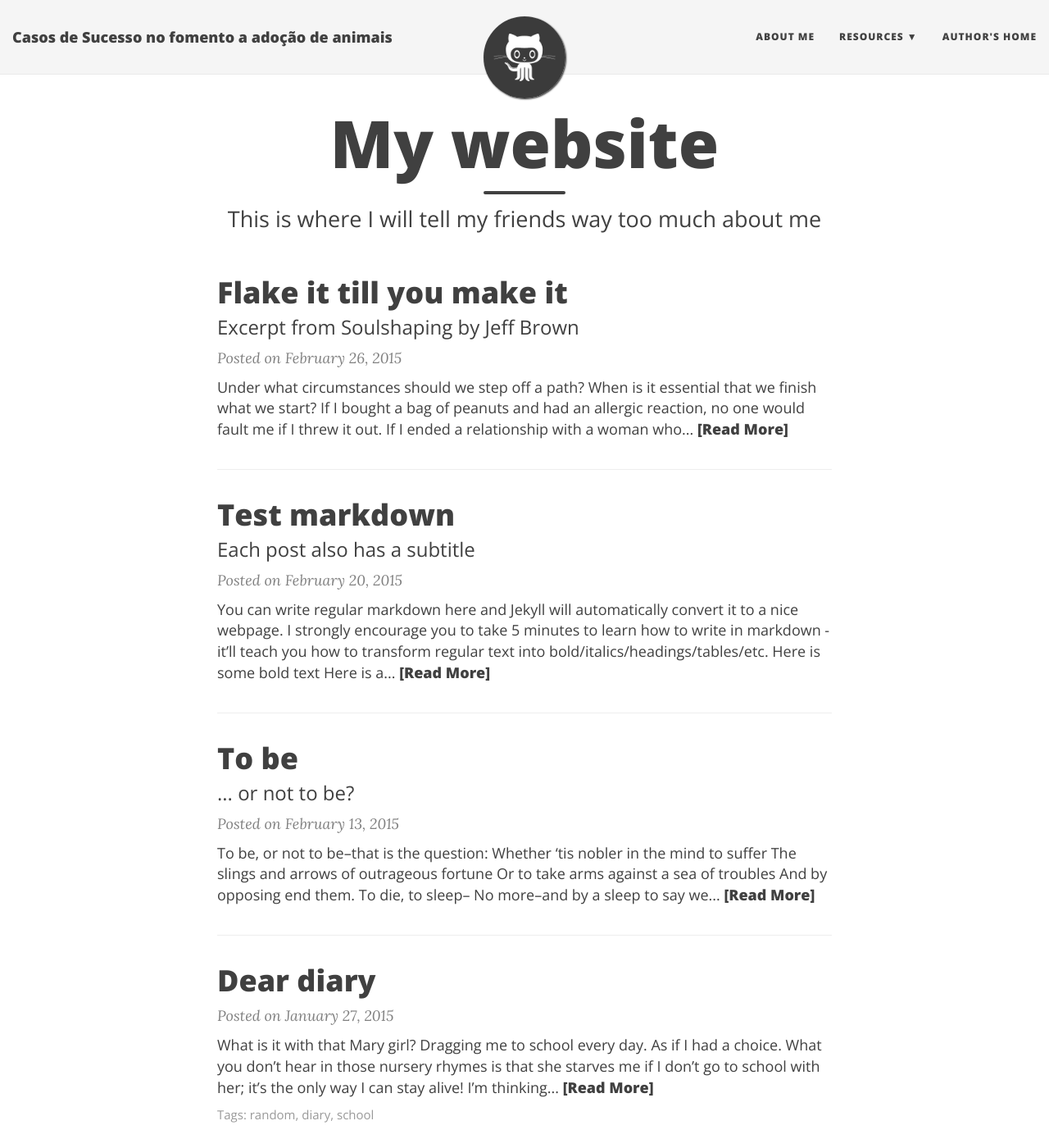
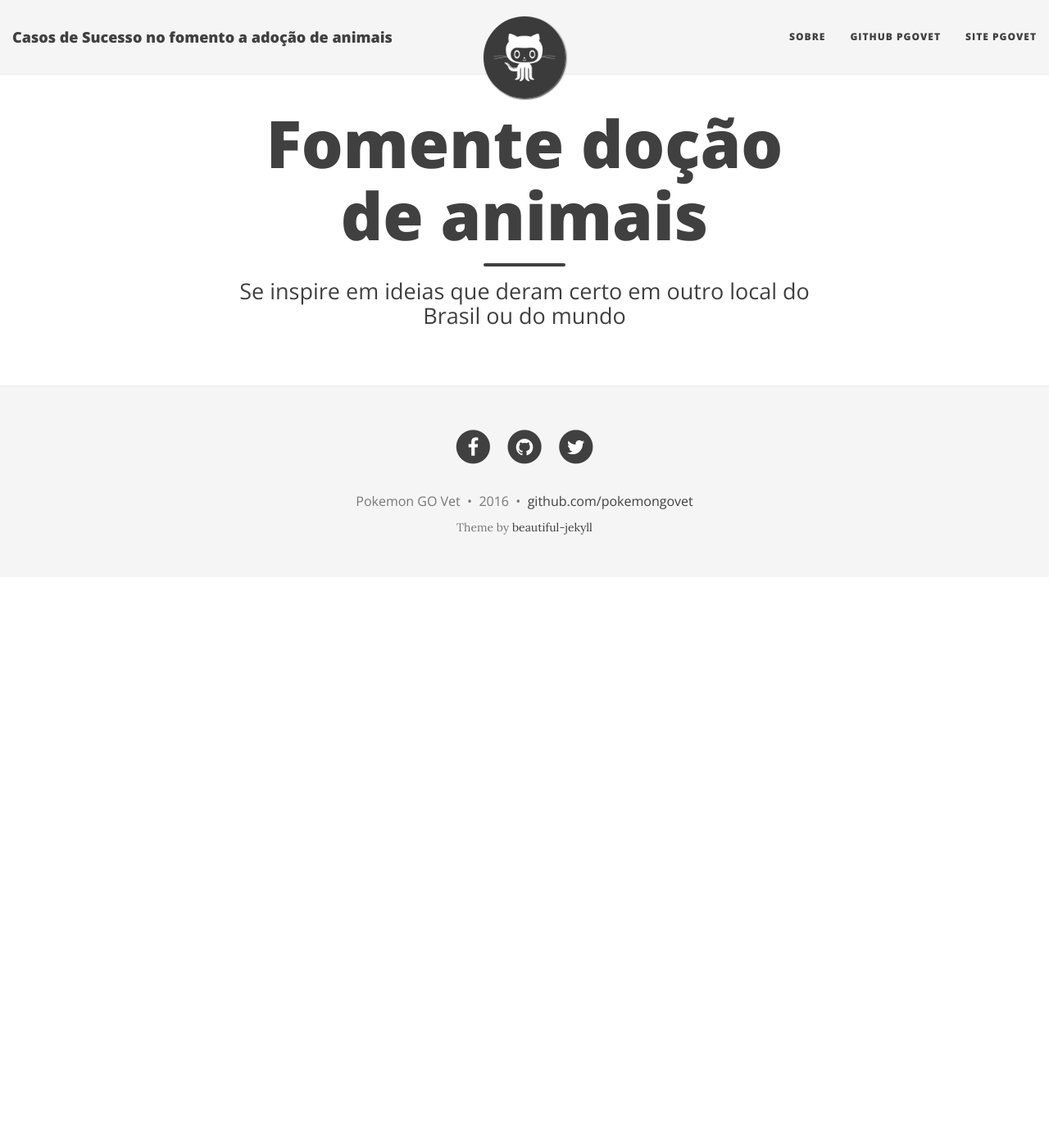
Before and after one commit to pokemongovet/casos-de-sucesso-na-adocao-de-animais, a Jekyll site: the page built from index.html, in a window 1280 px wide and 1400 px high. Shown: the whole window at 82% size. Built offline with Jekyll 4.4.1, drawn with Linux system fonts in a browser that asks for light colours; nearby versions of some CDN libraries; the list of posts is cut into pages by our own code; some of the changed text lies outside the part shown.

Commit message:
Removido posts de exemplo; Limpado readme;

```diff
--- a/_config.yml
+++ b/_config.yml
@@ -23,12 +23,13 @@ description: Se inspire em ideias que deram certo em outro local do Brasil ou do
 
 # List of links in the navigation bar
 navbar-links:
-  About Me: "aboutme"
-  Resources:
-    - Beautiful Jekyll: "http://deanattali.com/beautiful-jekyll/"
-    - Learn markdown: "http://www.markdowntutorial.com/"
-    - GitHub Pages: "https://pages.github.com/"
-  Author's home: "http://deanattali.com"
+  Sobre: "sobre"
+  Github PGoVet: "https://github.com/pokemongovet"
+#  Resources:
+#    - Beautiful Jekyll: "http://deanattali.com/beautiful-jekyll/"
+#    - Learn markdown: "http://www.markdowntutorial.com/"
+#    - GitHub Pages: "https://pages.github.com/"
+  Site PGOVet: "http://pokemongo.vet.br"
 
 # Image to show in the navigation bar - image must be a square (width = height)
 # Remove this parameter if you don't want an image in the navbar
@@ -43,7 +44,7 @@ author:
   email: "pokemongovetbr@gmail.com"
   facebook: PokemonGOVet  # eg. daattali
   github: pokemongovet    # eg. daattali
-  twitter: yourname   # eg. daattali
+  twitter: pokemongovet   # eg. daattali
   linkedin: yourname  # eg. daattali
   stackoverflow: yourlink  # eg. "3943160/daattali"
   instagram: yourname # eg. daattali
@@ -69,7 +70,7 @@ url-pretty: "github.com/pokemongovet"  # eg. "deanattali.com/beautiful-jekyll"
 #disqus: ""
 
 # Fill in your Google Analytics ID to track your website using GA
-#google_analytics: ""
+google_analytics: "UA-81144117-1" # TODO: trocar este UA. (fititnt, 2016-08-03 01:28)
 
 # --- Don't need to touch anything below here (but you can if you want) --- #
 
--- a/aboutme.md
+++ /dev/null
@@ -1,16 +0,0 @@
----
-layout: page
-title: About me
-subtitle: Why you'd want to go on a date with me
----
-
-My name is Inigo Montoya. I have the following qualities:
-
-- I rock a great mustache
-- I'm extremely loyal to my family
-
-What else do you need?
-
-### my history
-
-To be honest, I'm having some trouble remembering right now, so why don't you just watch [my movie](http://en.wikipedia.org/wiki/The_Princess_Bride_%28film%29) and it will answer **all** your questions.
--- a/index.html
+++ b/index.html
@@ -1,7 +1,7 @@
 ---
 layout: page
-title: My website
-subtitle: This is where I will tell my friends way too much about me
+title: Fomente doção de animais
+subtitle: Se inspire em ideias que deram certo em outro local do Brasil ou do mundo
 ---
 
 <div class="posts-list">
```
Also changed, not shown: sobre.md (added, +7 -0 lines), README.md, _posts/_2015-01-04-first-post.md (renamed from _posts/2015-01-04-first-post.md), _posts/_2015-01-15-pirates.md (renamed from _posts/2015-01-15-pirates.md), _posts/_2015-01-19-soccer.md (renamed from _posts/2015-01-19-soccer.md), _posts/_2015-01-27-dear-diary.md (renamed from _posts/2015-01-27-dear-diary.md), _posts/_2015-02-13-hamlet-monologue.md (renamed from _posts/2015-02-13-hamlet-monologue.md), _posts/_2015-02-20-test-markdown.md (renamed from _posts/2015-02-20-test-markdown.md), _posts/_2015-02-26-flake-it-till-you-make-it.md (renamed from _posts/2015-02-26-flake-it-till-you-make-it.md).
